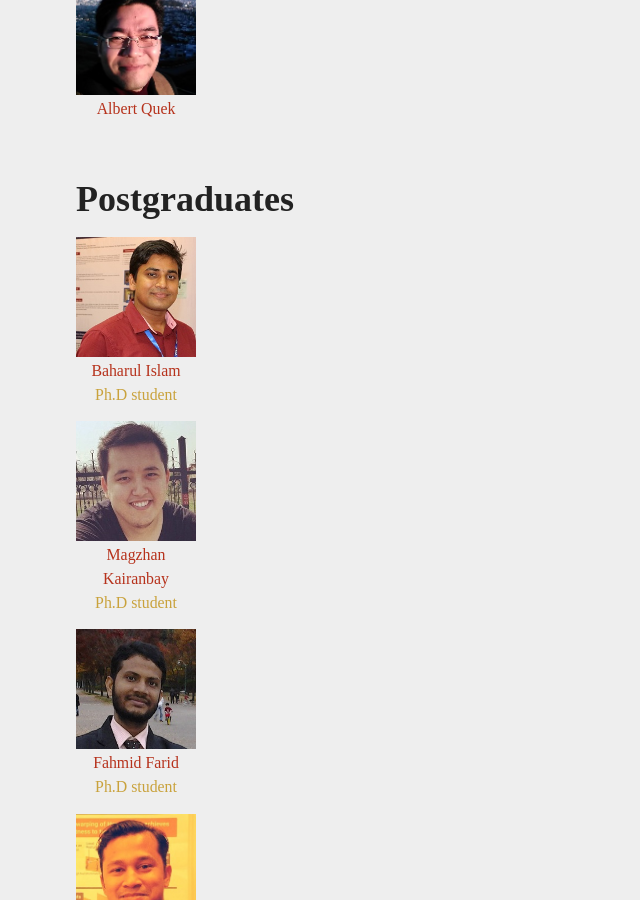
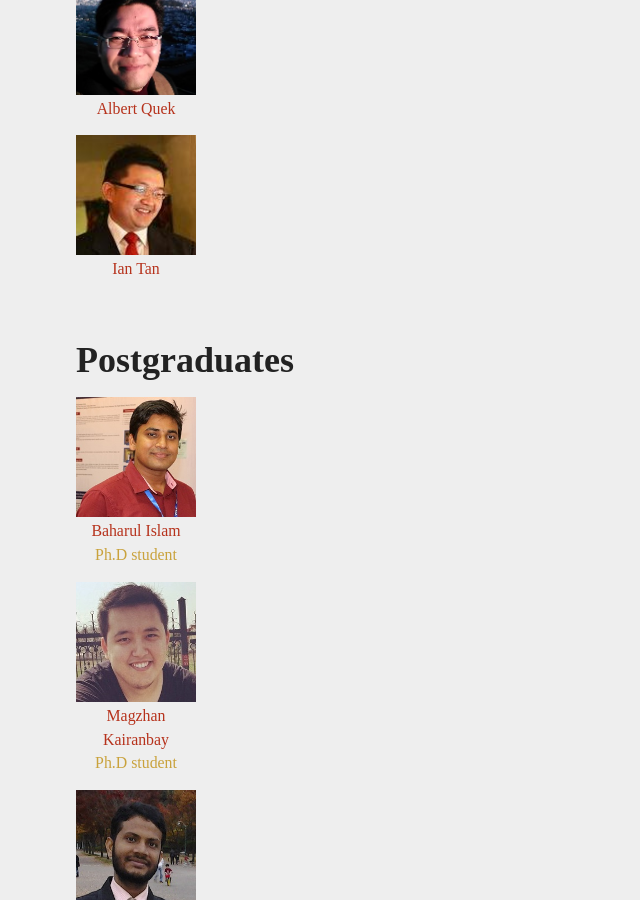
Before and after one commit to viprlab/viprlab.github.io, a Jekyll site: the page built from people.md, in a window 1280 px wide and 900 px high, scrolled down 832 px. Shown: the whole window, without its empty margins (0-640 px from the left). Built offline with Jekyll 4.4.1, drawn with Linux system fonts in a browser that asks for light colours.

Commit message:
staff update

```diff
--- a/people.md
+++ b/people.md
@@ -10,6 +10,7 @@ permalink: /people/
 {% include imagethumbnailblock.html url="/images/lkwong.jpg" caption="Wong Lai Kuan" width="120px" height="120px"  %}
 {% include imagethumbnailblock.html url="/images/noramiza.jpg" caption="Noramiza Hashim" width="120px" height="120px"  %}
 {% include imagethumbnailblock.html url="/images/albert.jpg" caption="Albert Quek" width="120px" height="120px"  %}
+{% include imagethumbnailblock.html url="/images/iantan.jpg" caption="Ian Tan" width="120px" height="120px"  %}
 
 ## Postgraduates
 {% include imagethumbnailblock.html url="/images/bahar.jpg" caption="Baharul Islam" caption2="Ph.D student" width="120px" height="120px"  %}
```
